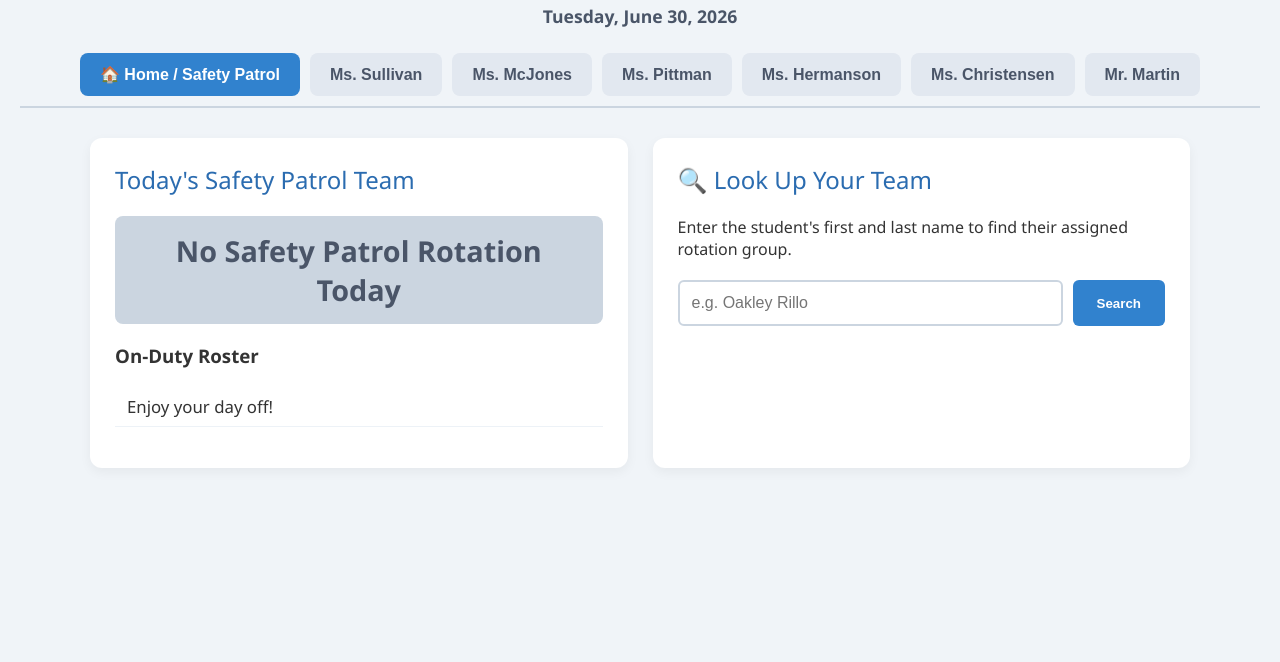
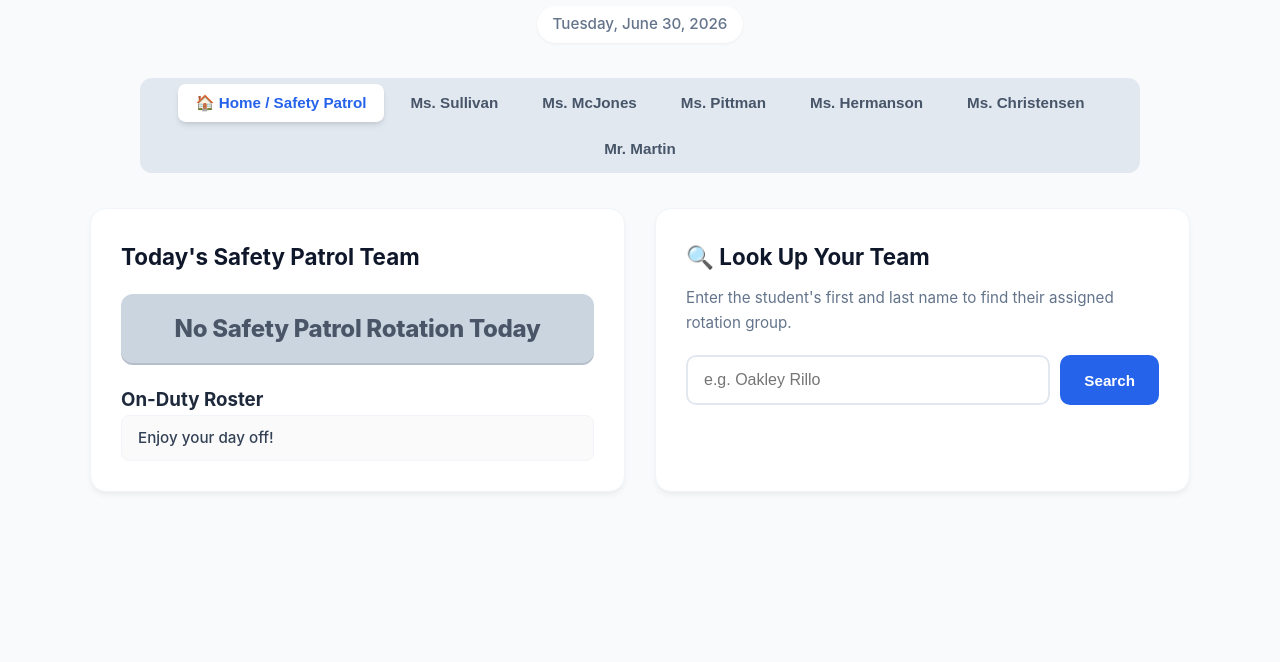
Before and after one commit to dimalazarev2704-wq/oce-5th-grade-hub, a plain HTML site: page index.html in a window 1280 px wide. Shown: the part 138-800 px from the top of the page. Drawn offline with Linux system fonts and the light colour scheme.

Commit message:
Update style.css

```diff
--- a/style.css
+++ b/style.css
@@ -1,93 +1,225 @@
+/* Modern Reset & Base Styling */
+* {
+    box-sizing: border-box;
+    margin: 0;
+    padding: 0;
+}
+
 body {
-    font-family: 'Segoe UI', Tahoma, Geneva, Verdana, sans-serif;
-    background-color: #f0f4f8;
-    color: #333;
-    margin: 0;
+    font-family: -apple-system, BlinkMacSystemFont, "Segoe UI", Roboto, Helvetica, Arial, sans-serif;
+    background-color: #f8fafc;
+    color: #1e293b;
+    line-height: 1.6;
     padding: 20px;
 }
 
+/* Header Section */
 header {
     text-align: center;
-    margin-bottom: 25px;
+    margin: 20px 0 35px 0;
 }
 
-h1 { color: #1a365d; margin-bottom: 5px; }
-h2 { color: #2b6cb0; margin-top: 0; font-weight: 400; }
-#current-date { font-size: 1.1rem; color: #4a5568; font-weight: bold; }
+header h1 {
+    color: #0f172a;
+    font-size: 2.2rem;
+    font-weight: 800;
+    letter-spacing: -0.5px;
+    margin-bottom: 6px;
+}
 
-/* Tabs Navigation Styling */
+header h2 {
+    color: #3b82f6;
+    font-size: 1.25rem;
+    font-weight: 600;
+    margin-bottom: 10px;
+}
+
+#current-date {
+    font-size: 0.95rem;
+    color: #64748b;
+    font-weight: 500;
+    background: #ffffff;
+    display: inline-block;
+    padding: 6px 16px;
+    border-radius: 20px;
+    box-shadow: 0 1px 3px rgba(0,0,0,0.05);
+}
+
+/* Modern Navigation Tabs Menu */
 .tab-menu {
     display: flex;
     flex-wrap: wrap;
     justify-content: center;
-    gap: 10px;
-    margin-bottom: 30px;
-    border-bottom: 2px solid #cbd5e0;
-    padding-bottom: 10px;
+    gap: 8px;
+    margin: 0 auto 35px auto;
+    max-width: 1000px;
+    background: #e2e8f0;
+    padding: 6px;
+    border-radius: 12px;
 }
 
 .tab-btn {
-    background-color: #e2e8f0;
+    background: transparent;
     border: none;
-    padding: 12px 20px;
-    font-size: 1rem;
+    padding: 10px 18px;
+    font-size: 0.95rem;
     font-weight: 600;
-    color: #4a5568;
+    color: #475569;
     border-radius: 8px;
     cursor: pointer;
-    transition: all 0.2s ease;
+    transition: all 0.2s cubic-bezier(0.4, 0, 0.2, 1);
 }
 
-.tab-btn:hover { background-color: #cbd5e0; }
-.tab-btn.active { background-color: #3182ce; color: white; }
+.tab-btn:hover {
+    color: #0f172a;
+    background: rgba(255, 255, 255, 0.5);
+}
 
-/* Content Sections Tab Switching logic */
-.tab-content { display: none; width: 100%; max-width: 1100px; margin: 0 auto; }
-.tab-content.active-content { display: block; }
+.tab-btn.active {
+    background: #ffffff;
+    color: #2563eb;
+    box-shadow: 0 4px 6px -1px rgba(0, 0, 0, 0.1), 0 2px 4px -1px rgba(0, 0, 0, 0.06);
+}
 
-/* Grid Dashboard layout */
+/* Tab Content Grid Layout */
+.tab-content {
+    display: none;
+    width: 100%;
+    max-width: 1100px;
+    margin: 0 auto;
+    animation: fadeIn 0.3s ease-in-out;
+}
+
+.tab-content.active-content {
+    display: block;
+}
+
+@keyframes fadeIn {
+    from { opacity: 0; transform: translateY(8px); }
+    to { opacity: 1; transform: translateY(0); }
+}
+
 .grid-container {
     display: grid;
-    grid-template-columns: repeat(auto-fit, minmax(320px, 1fr));
-    gap: 25px;
+    grid-template-columns: repeat(auto-fit, minmax(340px, 1fr));
+    gap: 30px;
 }
 
+/* Premium Card Designs */
 .card {
-    background: white;
-    padding: 25px;
-    border-radius: 12px;
-    box-shadow: 0 4px 12px rgba(0,0,0,0.05);
+    background: #ffffff;
+    padding: 30px;
+    border-radius: 16px;
+    box-shadow: 0 4px 6px -1px rgba(0, 0, 0, 0.05), 0 2px 4px -1px rgba(0, 0, 0, 0.02);
+    border: 1px solid #f1f5f9;
 }
 
-.team-name {
-    font-size: 1.8rem;
-    font-weight: bold;
-    padding: 15px;
-    border-radius: 8px;
-    text-align: center;
-    margin: 15px 0;
+.card h2 {
+    color: #0f172a;
+    font-size: 1.4rem;
+    font-weight: 700;
+    margin-bottom: 12px;
 }
 
-#roster-list { list-style: none; padding: 0; max-height: 250px; overflow-y: auto; }
-#roster-list li { padding: 8px 12px; border-bottom: 1px solid #edf2f7; font-size: 1.05rem; }
+.card p {
+    color: #64748b;
+    font-size: 0.95rem;
+}
 
-/* Search Engine Styling */
-.search-box { display: flex; gap: 10px; margin-top: 20px; }
+/* Roster Display Components */
+.team-name {
+    font-size: 1.5rem;
+    font-weight: 800;
+    padding: 16px;
+    border-radius: 12px;
+    text-align: center;
+    margin: 20px 0;
+    letter-spacing: -0.3px;
+    box-shadow: inset 0 -2px 0 rgba(0,0,0,0.1);
+}
+
+#roster-list {
+    list-style: none;
+    padding: 0;
+    max-height: 280px;
+    overflow-y: auto;
+    border: 1px solid #f1f5f9;
+    border-radius: 8px;
+    background: #fafafa;
+}
+
+#roster-list li {
+    padding: 10px 16px;
+    border-bottom: 1px solid #f1f5f9;
+    font-size: 0.95rem;
+    font-weight: 500;
+    color: #334155;
+}
+
+#roster-list li:last-child {
+    border-bottom: none;
+}
+
+/* Elegant Search Engine Input Box */
+.search-box {
+    display: flex;
+    gap: 10px;
+    margin: 20px 0 0 0;
+}
+
 .search-box input {
     flex: 1;
-    padding: 12px;
-    border: 2px solid #cbd5e0;
-    border-radius: 6px;
+    padding: 14px 16px;
+    border: 2px solid #e2e8f0;
+    border-radius: 10px;
+    font-size: 1rem;
+    font-weight: 500;
+    outline: none;
+    transition: border-color 0.15s ease;
+}
+
+.search-box input:focus {
+    border-color: #3b82f6;
+}
+
+.search-box button {
+    padding: 14px 24px;
+    background-color: #2563eb;
+    color: #ffffff;
+    border: none;
+    border-radius: 10px;
+    font-size: 0.95rem;
+    font-weight: 600;
+    cursor: pointer;
+    transition: background-color 0.15s ease;
+}
+
+.search-box button:hover {
+    background-color: #1d4ed8;
+}
+
+.result-box {
+    margin-top: 20px;
     font-size: 1rem;
 }
-.search-box button {
-    padding: 12px 24px;
-    background-color: #3182ce;
-    color: white;
-    border: none;
-    border-radius: 6px;
-    font-weight: bold;
-    cursor: pointer;
+
+/* Teacher Profiles Area */
+.description {
+    margin-bottom: 25px;
+    font-size: 1.05rem !important;
+    color: #475569 !important;
 }
-.search-box button:hover { background-color: #2b6cb0; }
-.result-box { margin-top: 20px; font-size: 1.1rem; line-height: 1.5; }
+
+.schedule-block {
+    background: #f8fafc;
+    border-left: 4px solid #3b82f6;
+    padding: 18px;
+    border-radius: 0 12px 12px 0;
+    margin-top: 20px;
+}
+
+.schedule-block h3 {
+    font-size: 1.1rem;
+    color: #0f172a;
+    margin-bottom: 8px;
+}
```
